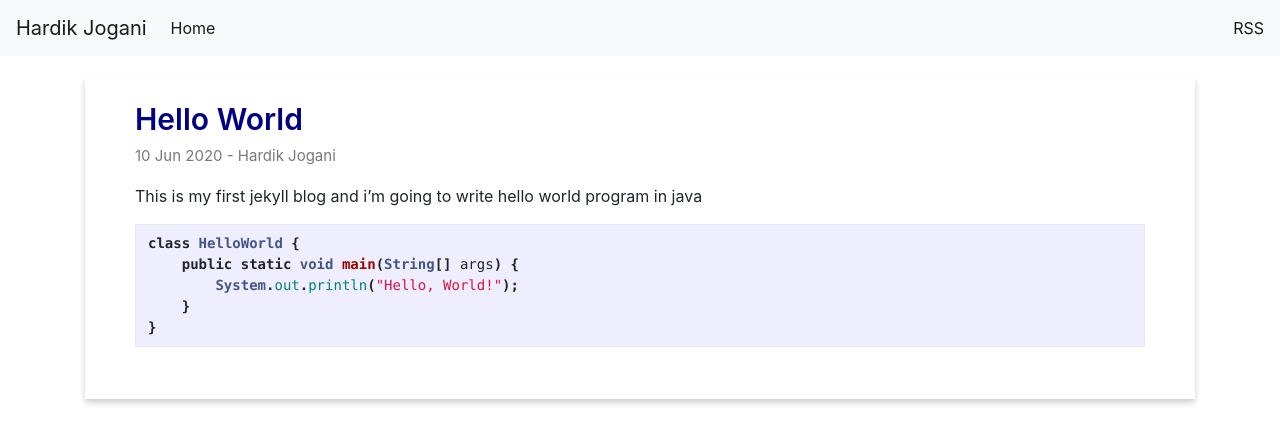
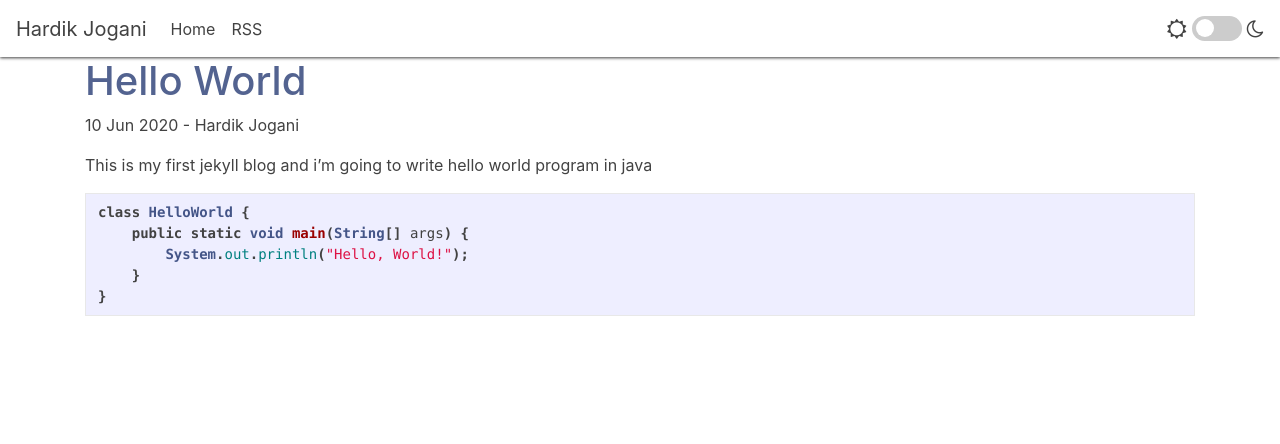
Before and after one commit to jogHar/jogHar.github.io, a Jekyll site: the page built from _posts/2020-06-10-hello-world.md, in a window 1280 px wide. Shown: the top 444 px of the page. Built offline with Jekyll 4.4.1, drawn with Linux system fonts in a browser that asks for light colours.

Commit message:
dark theme add in blogs

```diff
--- a/_includes/js.html
+++ b/_includes/js.html
@@ -1,3 +1,4 @@
 <script src="/assets/js/jquery.min.js"></script>
 <script src="/assets/js/popper.min.js"></script>
 <script src="/assets/js/bootstrap.min.js"></script>
+<script src="/assets/js/theme.js"></script>
--- a/_includes/navbar.html
+++ b/_includes/navbar.html
@@ -1,17 +1,27 @@
 <body>
-    <nav class="navbar navbar-expand-lg sticky-top navbar-light bg-light">
+    <nav class="navbar navbar-expand-lg sticky-top nav-color-c">
         <a class="navbar-brand" href="{{site.blogs_url}}">{{site.title}}</a>
         <button class="navbar-toggler" type="button" data-toggle="collapse" data-target="#navbarText" aria-controls="navbarText" aria-expanded="false" aria-label="Toggle navigation">
           <span class="navbar-toggler-icon"></span>
         </button>
         <div class="collapse navbar-collapse" id="navbarText">
           <ul class="navbar-nav mr-auto">
-            <li class="nav-item active">
+            <li class="nav-item">
               <a class="nav-link" href="{{site.back_home}}">Home <span class="sr-only">(current)</span></a>
+            </li>
+            <li class="nav-item">
+              <a class="nav-link" target="_blank" href="{{site.rss_url}}">RSS</a>
             </li>
           </ul>
           <span class="navbar-text">
-            <a target="_blank" href="{{site.rss_url}}">RSS</a>
+            <div class="theme-switch-wrapper">
+              <i class="fa fa-sun-o" style="font-size: 20px;" aria-hidden="true"></i>
+              <label class="theme-switch" for="checkbox">
+                  <input type="checkbox" id="checkbox" />
+                  <div class="slider round"></div>
+              </label>
+              <i class="fa fa-moon-o" style="font-size: 20px;" aria-hidden="true"></i>
+            </div>
           </span>
         </div>
     </nav>
--- a/_sass/blogs.scss
+++ b/_sass/blogs.scss
@@ -1,37 +1,98 @@
-/* Blog listing */
-.blog_list {
-    box-shadow: 0 4px 6px 0 #d1d1d1;
-    padding: 25px 50px;
-    margin-top: 20px;
-    list-style: none;
+// for theme
+:root {
+    --primary-color: #302AE6;
+    --secondary-color: #536390;
+    --font-color: #424242;
+    --bg-color: #fff;
+    --heading-color: #292922;
+    --menu-shadow: rgba(0,0,0,0.75);
 }
-.bg_title {
-    color: navy;
-    font-size: 30px;
-    font-weight: 600;
-    margin-bottom: 1em;
+[data-theme="dark"] {
+    --primary-color: #9A97F3;
+    --secondary-color: #818cab;
+    --font-color: #e1e1ff;
+    --bg-color: #161625;
+    --heading-color: #818cab;
+    --menu-shadow: rgba(204,204,204,0.75);
 }
-.bg_desc {
-    text-align: justify;
-    font-size: 17px;
+body {
+    background-color: var(--bg-color);
+    color: var(--font-color);
+
+    h1 {
+        color: var(--secondary-color);
+    }
+
+    a {
+        color: var(--primary-color);
+    }
 }
 
-/* Blog page */
-.blog_main {
-    box-shadow: 0 4px 6px 0 #d1d1d1;
-    padding: 25px 50px;
-    margin-top: 20px;
+.nav-color-c {
+    background-color: var(--bg-color);
+    box-shadow: 0px 1px 3px 0px var(--menu-shadow);
+    .navbar-brand {
+        color: var(--font-color);
+    }
+    .nav-item {
+        .nav-link {
+            color: var(--font-color);
+            text-decoration: none;
+        }
+    }
 }
-.bgm_title {
-    color: navy;
-    font-size: 30px;
-    font-weight: 600;
-}
-.bgm_date{
-    color: #797878;;
-    font-size: 15px;
-}
-.bgm_desc {
-    text-align: justify;
-    font-size: 17px;
-}
+
+/*Simple css to style it like a toggle switch*/
+.theme-switch-wrapper {
+    display: flex;
+    align-items: center;
+  }
+  .theme-switch {
+    display: inline-block;
+    height: 25px;
+    position: relative;
+    width: 50px;
+    margin: 0px 5px;
+  }
+
+  .theme-switch input {
+    display:none;
+  }
+
+  .slider {
+    background-color: #ccc;
+    bottom: 0;
+    cursor: pointer;
+    left: 0;
+    position: absolute;
+    right: 0;
+    top: 0;
+    transition: .4s;
+  }
+
+  .slider:before {
+    background-color: #fff;
+    bottom: 4px;
+    content: "";
+    height: 18px;
+    left: 4px;
+    position: absolute;
+    transition: .4s;
+    width: 18px;
+  }
+
+  input:checked + .slider {
+    background-color: #66bb6a;
+  }
+
+  input:checked + .slider:before {
+    transform: translateX(26px);
+  }
+
+  .slider.round {
+    border-radius: 34px;
+  }
+
+  .slider.round:before {
+    border-radius: 50%;
+  }
--- a/_sass/home.scss
+++ b/_sass/home.scss
@@ -29,15 +29,6 @@
     width: 50%;
 }
 
-a {
-    color: inherit;
-
-    &:hover {
-        color: inherit;
-        text-decoration: none;
-    }
-}
-
 @media only screen and (max-width: 768px) {
     .my-box {
       width: 100%;
--- a/_sass/syntax.scss
+++ b/_sass/syntax.scss
@@ -1,3 +1,10 @@
+
+:root {
+    --code-back-color: #eef;
+}
+[data-theme="dark"] {
+    --code-back-color: #161625;
+}
 
 .highlight {
 	background: #fff;
@@ -7,8 +14,9 @@
 	pre {
 		margin: 0;
 		padding: 8px 12px;
-		background: #eef;
+		background: var(--code-back-color);
 		border: 1px solid #e8e8e8;
+		color: inherit !important;
 	}
 	.c { color: #999988; font-style: italic } /* Comment */
 	.err { color: #a61717; background-color: #e3d2d2 } /* Error */
--- /dev/null
+++ b/assets/js/theme.js
@@ -0,0 +1,25 @@
+const toggleSwitch = document.querySelector('.theme-switch input[type="checkbox"]');
+
+function switchTheme(e) {
+    if (e.target.checked) {
+        document.documentElement.setAttribute('data-theme', 'dark');
+        localStorage.setItem('theme', 'dark');
+    }
+    else {
+        document.documentElement.setAttribute('data-theme', 'light');
+        localStorage.setItem('theme', 'light');
+    }
+}
+
+toggleSwitch.addEventListener('change', switchTheme, false);
+
+
+const currentTheme = localStorage.getItem('theme') ? localStorage.getItem('theme') : null;
+
+if (currentTheme) {
+    document.documentElement.setAttribute('data-theme', currentTheme);
+
+    if (currentTheme === 'dark') {
+        toggleSwitch.checked = true;
+    }
+}
```
